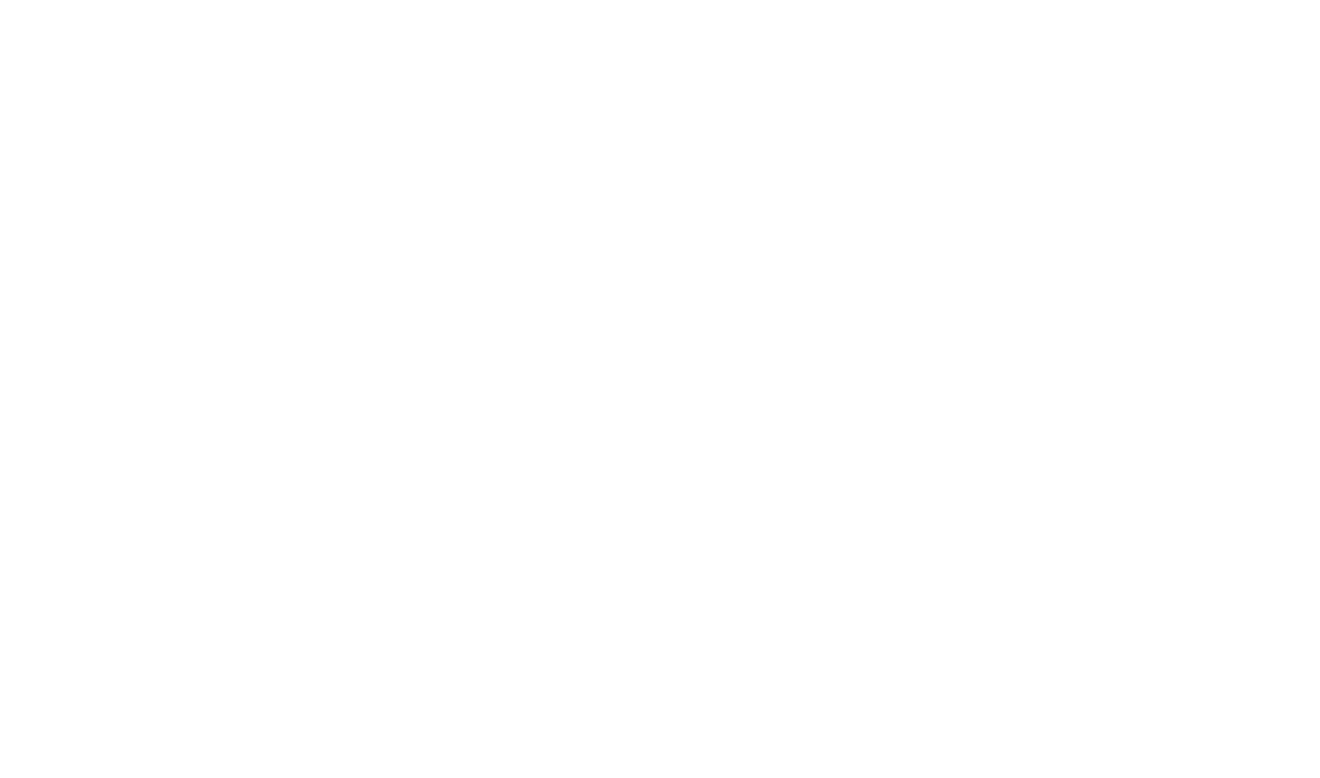
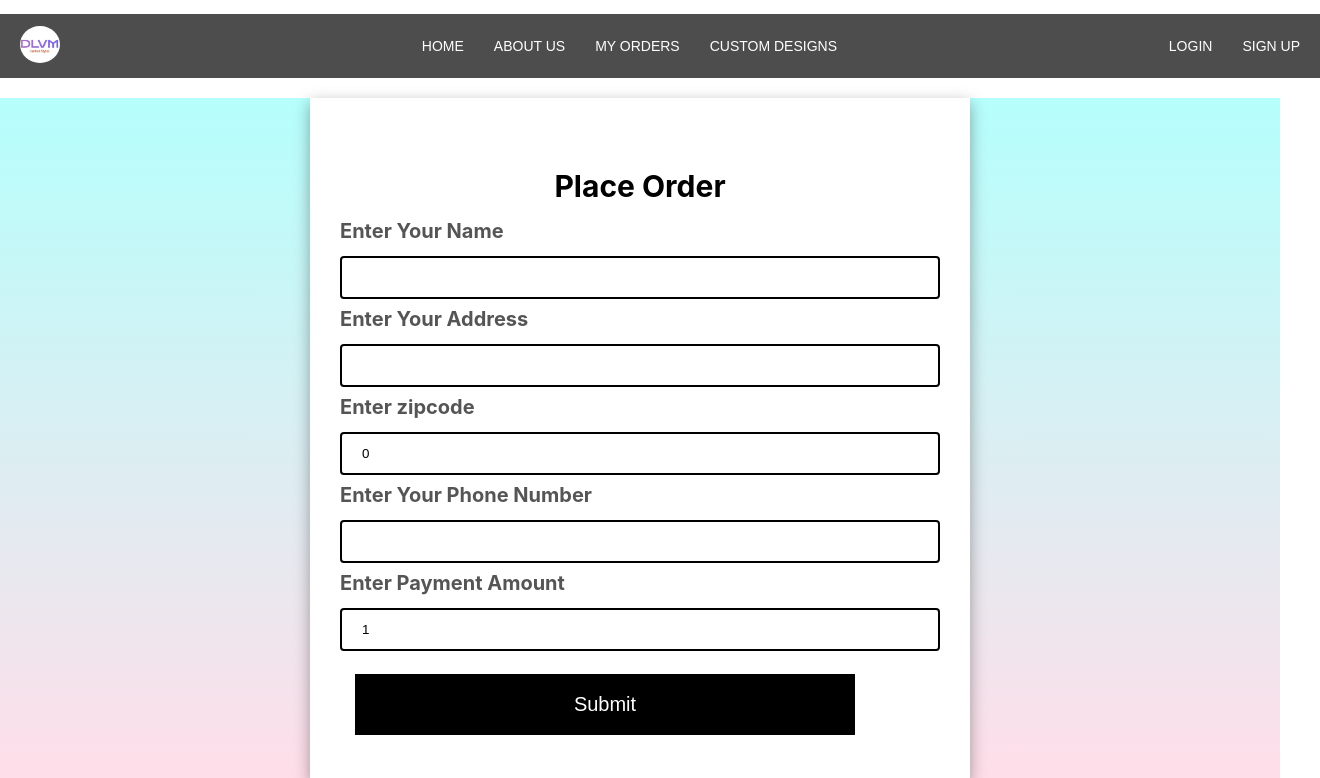
Before and after one commit to TechDilshan/DLVM-fashion-styles, a React (Create React App) app in the folder frontend/: page /PlaceOrder/1 in a window 1280 px wide. Before the commit this address had no page. Shown: the top 778 px of the page, 1320 px wide, since content can reach past the window. Built offline with nearby package versions, Linux system fonts and the light colour scheme; no server answers; what @react-pdf/renderer would draw is missing.

Commit message:
Order changed

```diff
--- a/frontend/src/component_Lima/ShoppingCart.js
+++ b/frontend/src/component_Lima/ShoppingCart.js
@@ -226,7 +226,8 @@
   };
 
   const handlePayNow = (total) => {
-    navigate(`/EditPlaceOrder/${total}`)
+    //navigate(`/EditPlaceOrder/${total}`)
+    navigate(`/Payment/${total}`)
   };
 
 
--- a/frontend/src/component_Malmi/EditPlaceOrder.js
+++ b/frontend/src/component_Malmi/EditPlaceOrder.js
@@ -18,6 +18,7 @@
   const [zipCode, setZipCode] = useState(0);
   const [deliveryPhone, setDeliveryPhone] = useState('');
   const [userEmail, setUserEmail] = useState('');
+  const [errors, setErrors] = useState({});
 
   const navigate = useNavigate();
 
@@ -50,12 +51,56 @@
     }
   };
 
-  const handlePayNow = () =>{
-    navigate(`/payment/${amount}`)
-  }
+
+  const validateValues = () => {
+    let errors = {};
+    const nameLetter = /^[A-Za-z]+$/;
+    if (!nameLetter.test(deliveryName)) {
+      errors.deliveryName = "Delivery Name must contain only letters";
+    }
+    if (deliveryAddress.length < 5) {
+      errors.deliveryAddress = "Please enter a valid Delivery Address";
+    }
+    if (!/^\d{3}$/.test(zipCode)) {
+      errors.zipCode = "Zip Code must contain exactly 3 digits";
+    }
+
+
+    if (!/^(0|[1-9])[0-9]{9}$/.test(deliveryPhone)){
+      errors.deliveryPhone = "Phone Number should be 10 digits";
+    }
+    return errors;
+  };
+
+  const handleChange = (e) => {
+    const { name, value } = e.target;
+    switch (name) {
+      case 'userName':
+        setDeliveryName(value);
+        break;
+      case 'userAddress':
+        setDeliveryAddress(value);
+        break;
+      case 'zipcode':
+        setZipCode(value);
+        break;
+      case 'phoneNumber':
+        setDeliveryPhone(value);
+        break;
+      default:
+        break;
+    }
+    // Validate on change
+    setErrors(validateValues());
+  };
 
   const handleUpdate = async (e) => {
     e.preventDefault();
+    const validationErrors = validateValues();
+    if (Object.keys(validationErrors).length > 0) {
+      setErrors(validationErrors);
+      return;
+    }
 
     // console.log(DeliveryId)
     // console.log(deliveryName)
@@ -77,11 +122,18 @@
        await Axios.post('http://localhost:3001/api/update-delivery', payload);
       console.log('Done');
       alert('Successfully Updated Delivery Details');
+      navigate('/Orders');
     } catch (error) {
       console.error('Axios Error: ', error);
     }
   };
 
+  // const handlePayNow = () => {
+  //   navigate(`/payment/${amount}`);
+  // };
+
+   // Check if there are any errors
+   const isFormInvalid = Object.keys(errors).length > 0;
 
   return (
     <div>
@@ -94,23 +146,29 @@
           <div className="mb-3">
              <label htmlFor="userName" className="form-label">Enter Your Name</label>
              <input type="text" name="userName" value = {deliveryName} className="form-control form-control-lg"
-              onChange={(e) => setDeliveryName(e.target.value)} required/>
+              onChange={handleChange} required/>
+                {errors.deliveryName && <span className="error">{errors.deliveryName}</span>}
+
           </div>
           <div className="mb-3">
              <label htmlFor="userAddress" className="form-label">Enter Your Address </label>
              <input type="text" value = {deliveryAddress} className="form-control form-control-lg" name="userAddress"
-              onChange={(e) => setDeliveryAddress(e.target.value)} required/>
+             onChange={handleChange} required/>
+              {errors.deliveryAddress && <span className="error">{errors.deliveryAddress}</span>}
+
           </div>
           <div className="mb-3">
              <label htmlFor="zipcode" className="form-label">Enter zipcode </label>
              <input type="Number" value = {zipCode} className="form-control form-control-lg" name="zipcode"
-              onChange={(e) => setZipCode(e.target.value)} required/>
+             onChange={handleChange} required/>
+              {errors.zipCode && <span className="error">{errors.zipCode}</span>}
 
           </div>
           <div className="mb-3">
              <label htmlFor="phoneNumber" className="form-label">Enter Your Phone Number</label>
              <input type="text" value = {deliveryPhone} className="form-control form-control-lg" name="phoneNumber"
-             onChange={(e) => setDeliveryPhone(e.target.value)} required/>
+            onChange={handleChange}required/>
+             {errors.deliveryPhone && <span className="error">{errors.deliveryPhone}</span>}
           </div>
 
           <div className="mb-3">
@@ -120,8 +178,10 @@
           </div>
 
 
-        <button type="submit" className="btn btn-primary btn-lg">Update</button>
-        <button className="btn btn-primary btn-lg" onClick={() => handlePayNow()}>Proceed to Payment</button>
+        <button type="submit" className="btn btn-primary btn-lg"
+        disabled={isFormInvalid} // Disable button if there are errors
+        >Update</button>
+
       </form>
 
         </div>
--- a/frontend/src/component_Malmi/Orders.js
+++ b/frontend/src/component_Malmi/Orders.js
@@ -1,6 +1,6 @@
 import React, { useState, useEffect } from 'react';
 import Axios from 'axios';
-import {useNavigate } from 'react-router-dom';
+import {useNavigate, useParams } from 'react-router-dom';
 import { PDFDownloadLink, Document, Page, Text, View, StyleSheet } from '@react-pdf/renderer';
 import './Orders.css';
 import Navi from '../Navi';
@@ -67,7 +67,7 @@
             <Text style={styles.deliveryName}>Name: {order.deliveryName}</Text>
             <Text style={styles.deliveryAddress}>Address: {order.deliveryAddress}</Text>
             <Text style={styles.deliveryPhone}>Phone Number: {order.deliveryPhone}</Text>
-            <Text style={styles.amount}>Total Amount: LKR. {amount} /=</Text>
+            <Text style={styles.amount}>Total Amount: LKR. {order.amount} /=</Text>
           </View>
         ))}
 
@@ -79,7 +79,7 @@
   const [orders, setOrders] = useState([]);
   const [searchQuery, setSearchQuery] = useState('');
   const navigate = useNavigate();
-
+  const { amount } = useParams();
 
 
 
@@ -100,6 +100,10 @@
     }
   };
 
+    const handleUpdate = () => {
+    navigate(`/EditPlaceOrder/${amount}`);
+  };
+
 
 
   const handleDelete = async (deliveryId) => {
@@ -110,7 +114,7 @@
 
      console.log("sucess");
      alert('Order successfully deleted!');
-
+     navigate(`/Orders`)
     } catch (error) {
       console.error('Axios Error (deleteOrder): ', error);
     }
@@ -134,7 +138,7 @@
 
         </div>
         <button type='button' className="pdfButton">
-          <PDFDownloadLink document={<GenerateReceipt orders={orders} amount={2000} />} fileName="receipt.pdf">
+          <PDFDownloadLink document={<GenerateReceipt orders={orders} amount={orders.amount} />} fileName="receipt.pdf">
             {({ blob, url, loading, error }) => (loading ? 'Loading document...' : 'Download Bill')}
           </PDFDownloadLink>
         </button>
@@ -172,7 +176,9 @@
                 <td>{order.deliveryPhone}</td>
                 <td>LKR {order.amount}</td>
                 <td>
+                <button type="button" class="update-order-button" onClick={() => handleUpdate(order.deliveryId)}>Update</button>
                   <button type="button" class="delete-order-button" onClick={() => handleDelete(order.deliveryId)}>Delete</button>
+
                   </td>
                 </tr>
               ))}
--- a/frontend/src/component_Malmi/Payment.js
+++ b/frontend/src/component_Malmi/Payment.js
@@ -4,6 +4,7 @@
 import './Payment.css';
 import Navi from '../Navi';
 import Footer from '../footer'
+import PlaceOrder from './PlaceOrder';
 
 const Payment = () => {
 
@@ -44,7 +45,7 @@
       .then((response) => {
         console.log('Done');
         alert('Successfully Place Order..!');
-        navigate(`/Orders`);
+        navigate(`/PlaceOrder/${amount}`);
       })
       .catch((error) => {
         console.error('Axios Error: ', error);
@@ -61,6 +62,8 @@
       console.error('Axios Error (getMaxId): ', error);
     }
   };
+
+
 
   return (
 
@@ -103,6 +106,7 @@
 
 
         <button type="submit" className="btn btn-primary btn-lg">Submit</button>
+
       </form>
 
         </div>
--- a/frontend/src/component_Malmi/PlaceOrder.js
+++ b/frontend/src/component_Malmi/PlaceOrder.js
@@ -1,6 +1,6 @@
 import React, { useState, useEffect } from 'react';
 import Axios from 'axios';
-import { useNavigate } from 'react-router-dom';
+import { useNavigate, useParams } from 'react-router-dom';
 import './PlaceOrder.css';
 import Navi from '../Navi';
 import Foot from '../footer'
@@ -8,7 +8,7 @@
 
 
 const PlaceOrder = () => {
-
+  const { amount } = useParams();
 
   const [DeliveryId, setDeliveryId] = useState(0);
   const [deliveryName, setDeliveryName] = useState('');
@@ -16,7 +16,8 @@
   const [zipCode, setZipCode] = useState(0);
   const [deliveryPhone, setDeliveryPhone] = useState('');
   const [deliveryEmail, setDeliveryEmail] = useState('');
-
+  const [errors, setErrors] = useState({});
+ const navigate = useNavigate();
 
   useEffect(() => {
     fetchMaxIdAndSetId();
@@ -24,10 +25,66 @@
     setDeliveryEmail(email);
   }, [deliveryEmail]);
 
+      const validateValues = () => {
+        let errors = {};
+
+        const nameLetter =/^[A-Za-z]+$/
+        if (!nameLetter.test(deliveryName)) {
+          errors.deliveryName = "Delivery Name must contain only letters";
+        }
+
+        if (deliveryAddress.length < 5) {
+          errors.deliveryAddress = "Please enter a valid Delivery Address";
+        }
+
+        if (!/^\d{3}$/.test(zipCode)) {
+          errors.zipCode = "Zip Code must contain exactly 3 digits";
+        }
+
+
+        if (!/^(0|[1-9])[0-9]{9}$/.test(deliveryPhone)){
+          errors.deliveryPhone = "Phone Number should be 10 digits";
+        }
+
+        return errors;
+      };
+
+    const handleChange = (e) =>{
+        const {name, value} = e.target;
+
+        switch (name) {
+          case 'userName':
+            setDeliveryName(value);
+            break;
+          case 'userAddress':
+            setDeliveryAddress(value);
+            break;
+          case 'zipcode':
+            setZipCode(value);
+            break;
+          case 'phoneNumber':
+            setDeliveryPhone(value);
+            break;
+          default:
+            break;
+        }
+
+    // Validate on change
+    setErrors(validateValues());
+
+      };
+
 
 
   const handleSubmit = async (e) => {
     e.preventDefault();
+
+    // Validate on submit
+    const validationErrors = validateValues();
+    if (Object.keys(validationErrors).length > 0) {
+      setErrors(validationErrors);
+      return;
+    }
 
     // console.log(DeliveryId)
     // console.log(deliveryName)
@@ -42,13 +99,16 @@
       zipCode: zipCode,
       deliveryPhone: deliveryPhone,
       deliveryEmail: deliveryEmail,
+      amount:amount
     };
+
+
 
   try {
      await Axios.post('http://localhost:3001/api/create-delivery', payload);
     console.log('Done');
     alert('Successfully added Delivery Details');
-
+    navigate(`/Orders`);
 
 
   } catch (error) {
@@ -66,6 +126,9 @@
     }
   };
 
+  // Check if there are any errors
+  const isFormInvalid = Object.keys(errors).length > 0;
+
   return (
          <div className="placeOrder-page">
           <Navi/>
@@ -76,27 +139,39 @@
           <div className="mb-3">
              <label htmlFor="userName" className="form-label">Enter Your Name</label>
              <input type="text" name="userName" value = {deliveryName} className="form-control form-control-lg"
-              onChange={(e) => setDeliveryName(e.target.value)} required/>
+              onChange={handleChange}  required/>
+               {errors.deliveryName && <span className="error">{errors.deliveryName}</span>}
           </div>
           <div className="mb-3">
              <label htmlFor="userAddress" className="form-label">Enter Your Address </label>
              <input type="text" value = {deliveryAddress} className="form-control form-control-lg" name="userAddress"
-              onChange={(e) => setDeliveryAddress(e.target.value)} required/>
+              onChange={handleChange}  required/>
+               {errors.deliveryAddress && <span className="error">{errors.deliveryAddress}</span>}
           </div>
           <div className="mb-3">
              <label htmlFor="zipcode" className="form-label">Enter zipcode </label>
              <input type="Number" value = {zipCode} className="form-control form-control-lg" name="zipcode"
-              onChange={(e) => setZipCode(e.target.value)} maxLength={3}  required/>
+              onChange={handleChange}  maxLength={3}  required/>
+               {errors.zipCode && <span className="error">{errors.zipCode}</span>}
 
           </div>
           <div className="mb-3">
              <label htmlFor="phoneNumber" className="form-label">Enter Your Phone Number</label>
              <input type="text" value = {deliveryPhone} className="form-control form-control-lg" name="phoneNumber"
-             onChange={(e) => setDeliveryPhone(e.target.value)}  maxLength={10} required/>
+             onChange={handleChange}   maxLength={10} required/>
+             {errors.deliveryPhone && <span className="error">{errors.deliveryPhone}</span>}
+          </div>
+
+          <div className="mb-3">
+             <label htmlFor="userAmount" className="form-label">Enter Payment Amount</label>
+             <input type="text" name="userAmount" value = {amount} className="form-control form-control-lg"
+              readOnly/>
           </div>
 
 
-        <button type="submit" className="btn btn-primary btn-lg">Submit</button>
+        <button type="submit" className="btn btn-primary btn-lg"
+         disabled={isFormInvalid}  // Disable button if there are errors
+        >Submit</button>
       </form>
 
         </div>
--- a/frontend/src/index.js
+++ b/frontend/src/index.js
@@ -70,7 +70,7 @@
 {/* Component Malmi */}
 <Route path="/Payment/:amount" element={<Payment />} />
 <Route path="/Orders" element={<Orders />} />
-<Route path="/PlaceOrder" element={<PlaceOrder />} />
+<Route path="/PlaceOrder/:amount" element={<PlaceOrder />} />
 <Route path="/EditPlaceOrder/:amount" element={<EditPlaceOrder />} />
 <Route path="/Recommend" element={<PlaceOrder />} />
 
```
Also changed, not shown: frontend/src/component_Malmi/Orders.css (+15 -0 lines), frontend/src/component_Malmi/PlaceOrder.css (+7 -0 lines).
